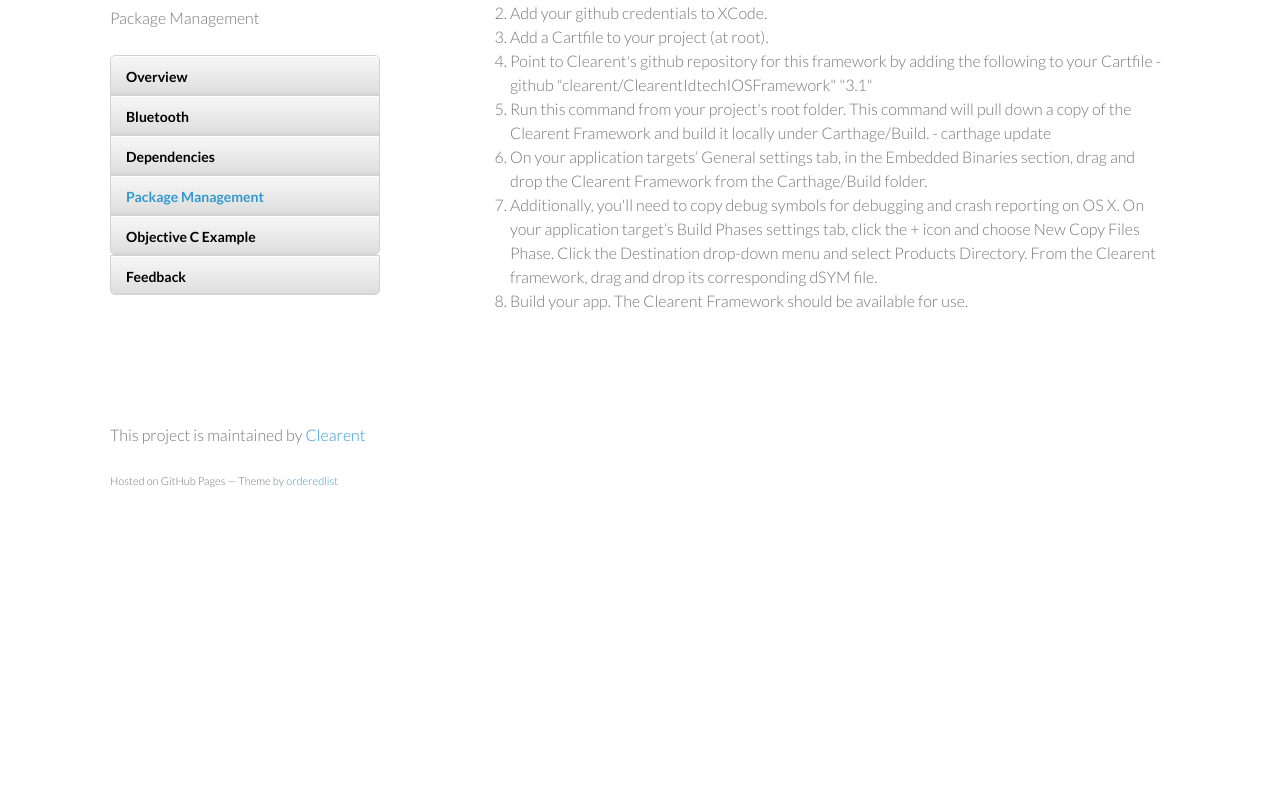
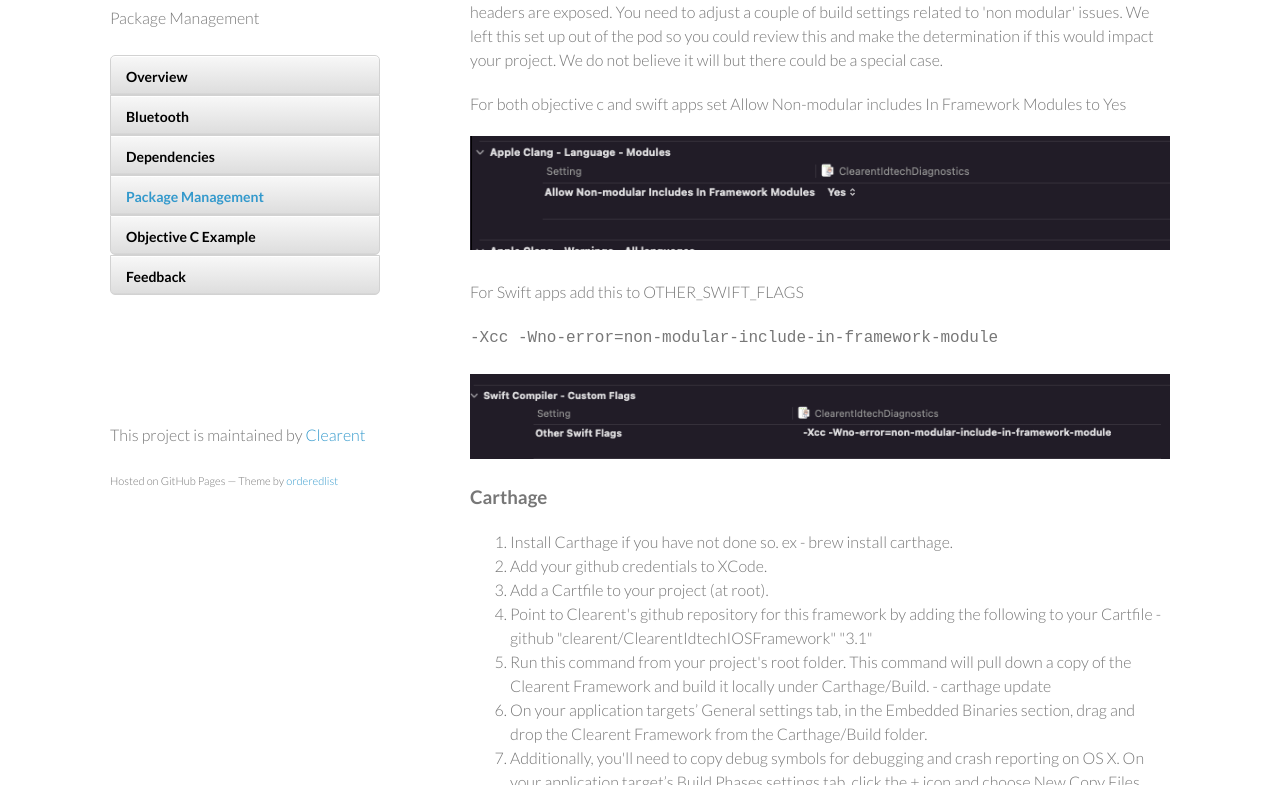
Before and after one commit to clearent/iosidtechframework.github.io, a plain HTML site: page dependencymanagement.html in a window 1280 px wide. Shown: the part 239-1024 px from the top of the page. Before the commit the page ends 800 px from the top, so only its background shows below. Drawn offline with Linux system fonts and the light colour scheme.

Commit message:
document the non modular steps

```diff
--- a/dependencymanagement.html
+++ b/dependencymanagement.html
@@ -38,6 +38,30 @@
         Use our latest pod <a href="https://github.com/clearent/ClearentIdtechIOSFrameworkPod/releases/tag/4.0.9">4.0.9</a>
         </p>
 
+
+       <h4>Extra configuration</h4>
+
+        <p>
+        Our framework exposes IDTech capabilities and leverages its return codes. For this reason some IDTech headers are exposed. You need to adjust
+        a couple of build settings related to 'non modular' issues. We left this set up out of the pod so you could review this and make the determination
+        if this would impact your project. We do not believe it will but there could be a special case.
+        </p>
+
+        <p>For both objective c and swift apps set Allow Non-modular includes In Framework Modules to Yes </p>
+
+        <img src="images/clangbuildsetting.png" alt="CLANG Non Modular Build setting">
+
+</br>
+</br>
+        <p>For Swift apps add this to OTHER_SWIFT_FLAGS</p>
+
+          <code>-Xcc -Wno-error=non-modular-include-in-framework-module</code>
+
+        </br>
+        </br>
+
+        <img src="images/switchflag.png" alt="CLANG Non Modular Build setting">
+
         <h3>Carthage</h3>
 
         <ol>
```
Also changed, not shown: images/clangbuildsetting.png (added), images/switchflag.png (added).
